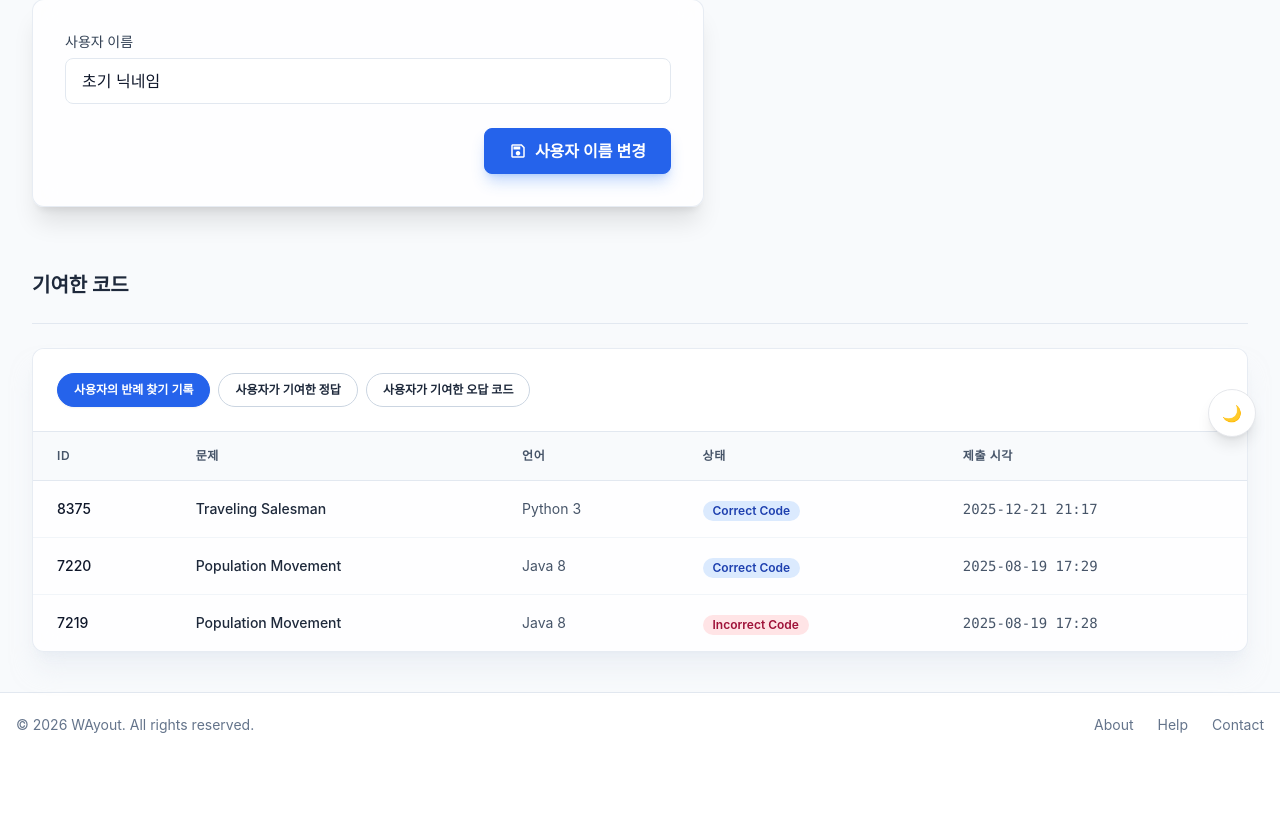
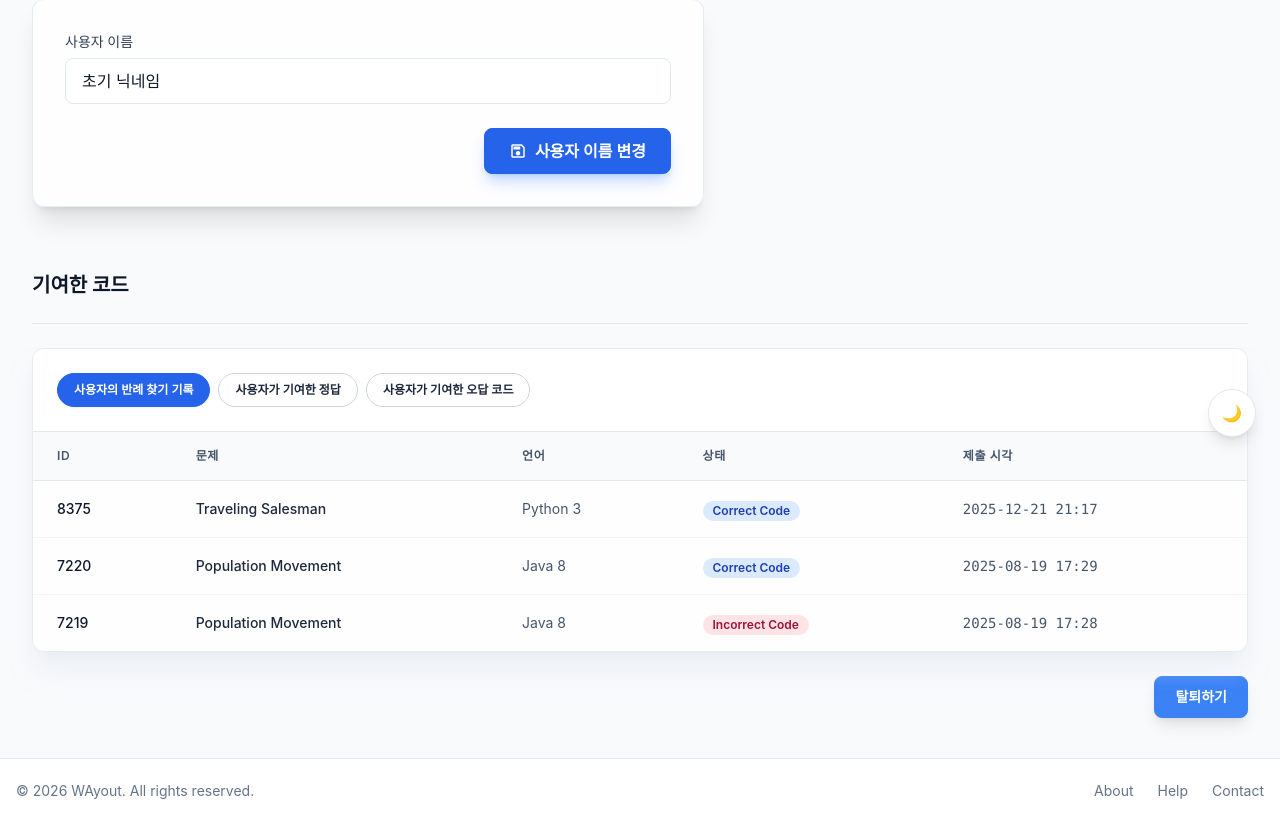
Before and after one commit to team-dopamine/wayout-web, a React (Create React App) app: page /profile in a window 1280 px wide. Shown: the part 283-1106 px from the top of the page. Before the commit the page ends 1040 px from the top, so only its background shows below. Built offline with nearby package versions, Linux system fonts and the light colour scheme; no server answers; a web font is replaced by a local one.

Commit message:
feat: 회원 탈퇴 api 연동

```diff
--- /dev/null
+++ b/src/apis/auth/withdraw.ts
@@ -0,0 +1,7 @@
+// 회원 탈퇴 API
+
+import api from '@/apis/api';
+
+export async function withdraw() {
+  return api.delete('/auth/withdraw');
+}
--- a/src/pages/MyProfilePage.tsx
+++ b/src/pages/MyProfilePage.tsx
@@ -6,6 +6,7 @@ import ContributionsSection, {
 } from '@/components/profile/ContributionsSection';
 import { mockContributions } from '@/components/profile/profile.mock';
 import { patchMyNickname } from '@/apis/members';
+import { withdraw } from '@/apis/auth/withdraw';
 
 const filterMap: Record<TabKey, (rows: Contribution[]) => Contribution[]> = {
   all: (rows) => rows,
@@ -16,6 +17,7 @@ const filterMap: Record<TabKey, (rows: Contribution[]) => Contribution[]> = {
 export default function MyProfilePage() {
   const [nickname, setNickname] = useState('초기 닉네임');
   const [activeTab, setActiveTab] = useState<TabKey>('all');
+  const [isWithdrawing, setIsWithdrawing] = useState(false);
   const [isSaving, setIsSaving] = useState(false);
 
   const filteredContributions = useMemo(() => filterMap[activeTab](mockContributions), [activeTab]);
@@ -35,10 +37,29 @@ export default function MyProfilePage() {
     }
   };
 
+  const handleWithdraw = async () => {
+    const confirmed = window.confirm('정말로 탈퇴하시겠습니까?\n탈퇴시 모든 정보가 삭제됩니다.');
+
+    if (!confirmed) return;
+
+    try {
+      setIsWithdrawing(true);
+      await withdraw();
+
+      alert('탈퇴가 완료되었습니다.');
+      window.location.replace('/');
+    } catch (e) {
+      console.error(e);
+      alert('탈퇴에 실패했어요. 잠시 후 다시 시도해주세요.');
+    } finally {
+      setIsWithdrawing(false);
+    }
+  };
+
   return (
     <div className="min-h-screen bg-[#f8fafc] text-slate-900 dark:bg-[#0f172a] dark:text-slate-100">
       <main className="mx-auto max-w-7xl space-y-16 px-4 py-10 sm:px-6 lg:px-8">
-        <h1 className="text-3xl font-bold text-slate-900 dark:text-slate-100">내 프로필</h1>
+        <h1 className="text-3xl font-bold">내 프로필</h1>
 
         <section>
           <h2 className="text-xl font-bold text-slate-800 dark:text-slate-100">프로필 편집</h2>
@@ -53,7 +74,7 @@ export default function MyProfilePage() {
         </section>
 
         <section>
-          <h2 className="text-xl font-bold text-slate-800 dark:text-slate-100">기여한 코드</h2>
+          <h2 className="text-xl font-bold">기여한 코드</h2>
           <hr className="my-6 border-slate-200 dark:border-slate-800" />
 
           <ContributionsSection
@@ -61,6 +82,17 @@ export default function MyProfilePage() {
             setActiveTab={setActiveTab}
             contributions={filteredContributions}
           />
+
+          <div className="mt-6 flex justify-end">
+            <button
+              type="button"
+              onClick={handleWithdraw}
+              disabled={isWithdrawing}
+              className="rounded-lg border border-blue-500 bg-blue-500 px-5 py-2.5 text-sm font-semibold text-white shadow-lg transition hover:bg-blue-600 focus:outline-none focus:ring-4 focus:ring-blue-500/30 disabled:cursor-not-allowed disabled:opacity-60"
+            >
+              {isWithdrawing ? '탈퇴 처리 중...' : '탈퇴하기'}
+            </button>
+          </div>
         </section>
       </main>
     </div>
```
